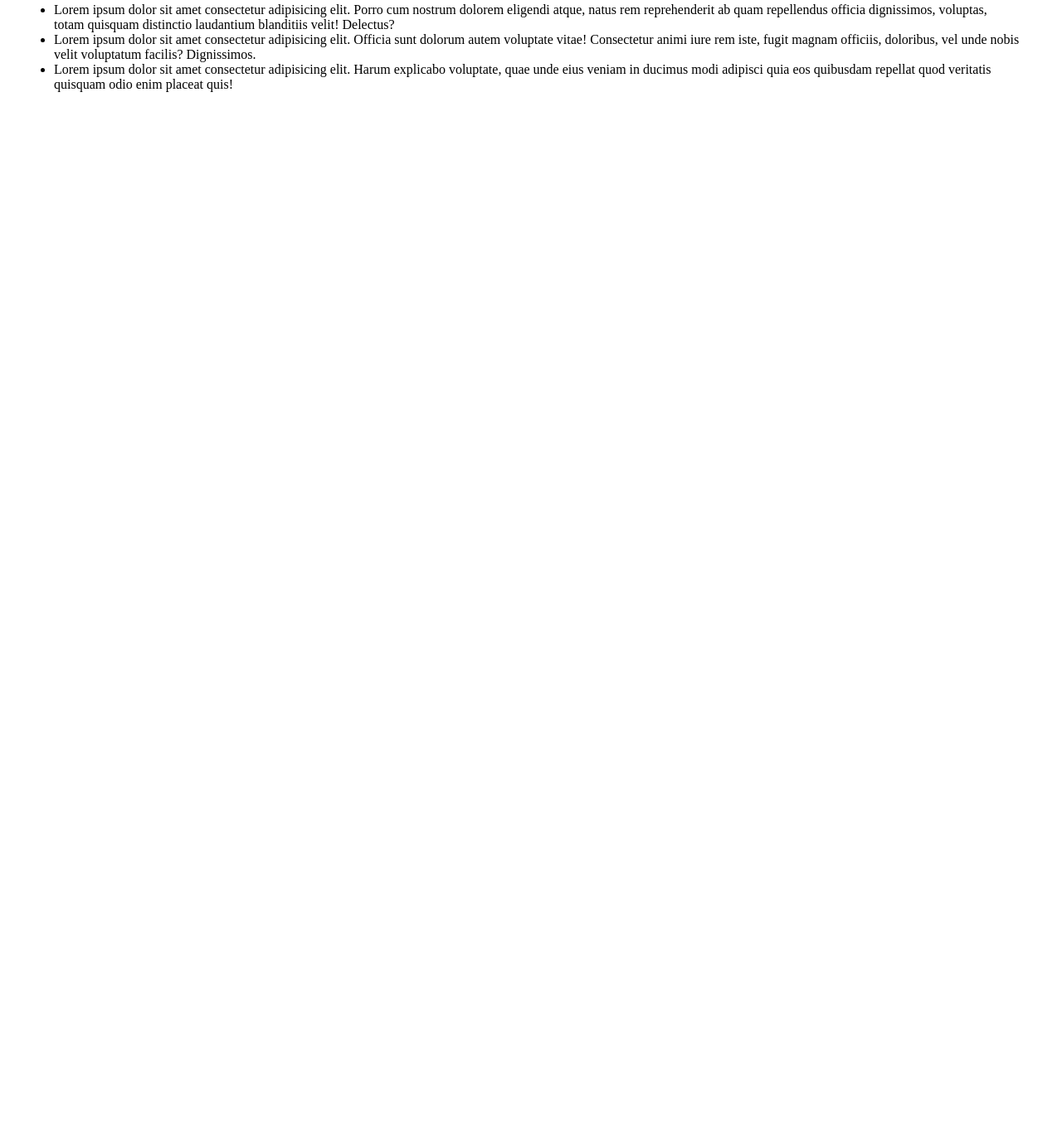
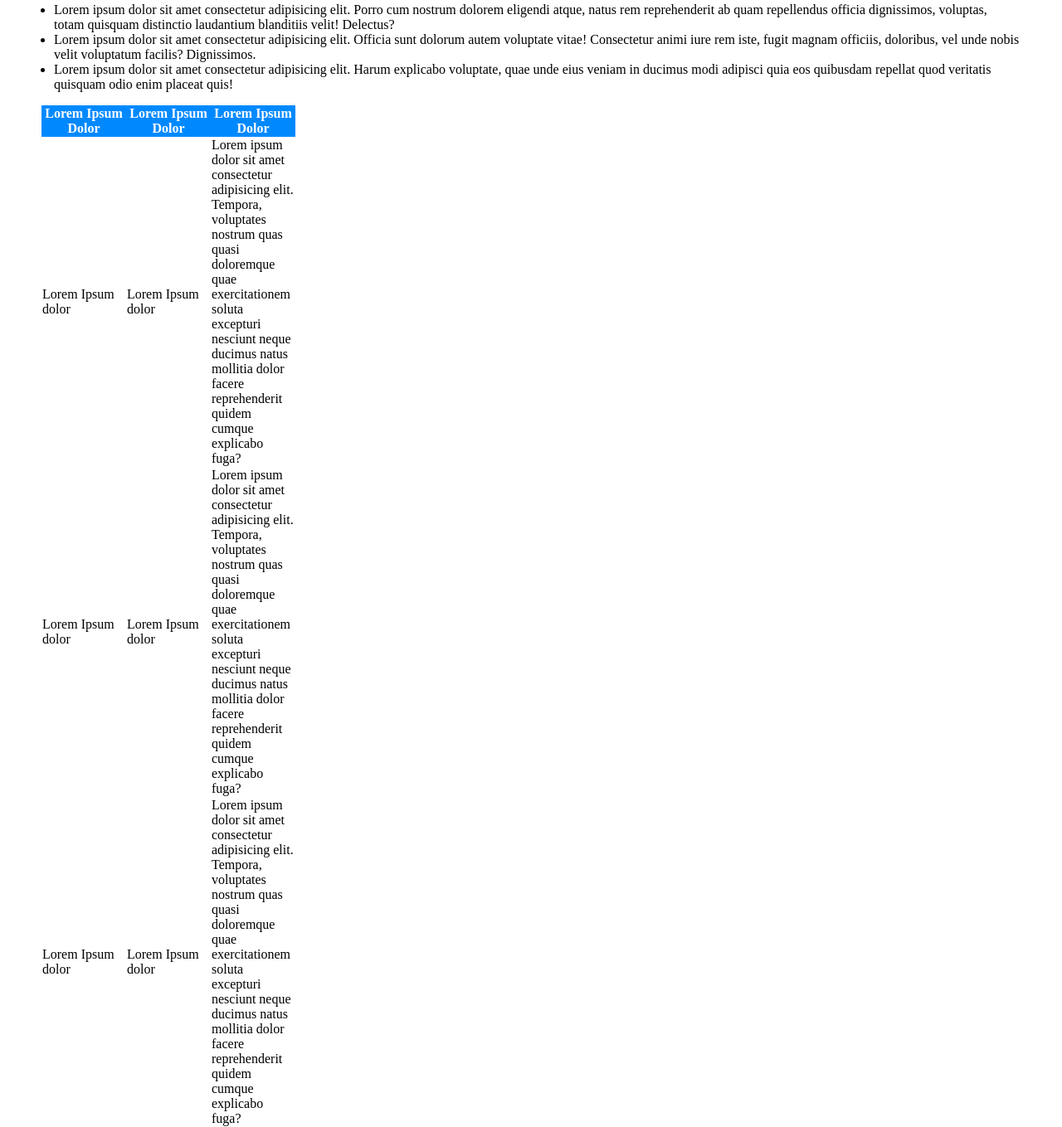
Before and after one commit to mauriziogiuffredi91/html-css-booleaner, a website: page index.html in a window 1280 px wide. Shown: the part 707-2066 px from the top of the page at 83% size. Before the commit the page ends 834 px from the top, so only its background shows below. Drawn offline with Linux system fonts and the light colour scheme.

Commit message:
add table thead

```diff
--- a/index.html
+++ b/index.html
@@ -70,6 +70,60 @@
           </li>
         </ul>
       </section>
+
+      <section>
+        <table>
+          <thead>
+            <tr>
+              <th>Lorem Ipsum Dolor</th>
+              <th>Lorem Ipsum Dolor</th>
+              <th>Lorem Ipsum Dolor</th>
+            </tr>
+          </thead>
+
+          <tbody>
+            <tr>
+              <td>Lorem Ipsum dolor</td>
+              <td>Lorem Ipsum dolor</td>
+              <td>
+                Lorem ipsum dolor sit amet consectetur adipisicing elit.
+                Tempora, voluptates nostrum quas quasi doloremque quae
+                exercitationem soluta excepturi nesciunt neque ducimus natus
+                mollitia dolor facere reprehenderit quidem cumque explicabo
+                fuga?
+              </td>
+            </tr>
+          </tbody>
+
+          <tbody>
+            <tr>
+              <td>Lorem Ipsum dolor</td>
+              <td>Lorem Ipsum dolor</td>
+              <td>
+                Lorem ipsum dolor sit amet consectetur adipisicing elit.
+                Tempora, voluptates nostrum quas quasi doloremque quae
+                exercitationem soluta excepturi nesciunt neque ducimus natus
+                mollitia dolor facere reprehenderit quidem cumque explicabo
+                fuga?
+              </td>
+            </tr>
+          </tbody>
+
+          <tbody>
+            <tr>
+              <td>Lorem Ipsum dolor</td>
+              <td>Lorem Ipsum dolor</td>
+              <td>
+                Lorem ipsum dolor sit amet consectetur adipisicing elit.
+                Tempora, voluptates nostrum quas quasi doloremque quae
+                exercitationem soluta excepturi nesciunt neque ducimus natus
+                mollitia dolor facere reprehenderit quidem cumque explicabo
+                fuga?
+              </td>
+            </tr>
+          </tbody>
+        </table>
+      </section>
     </main>
   </body>
 </html>
--- a/style.css
+++ b/style.css
@@ -33,3 +33,16 @@ h5 {
 #lista {
   padding-left: 15px;
 }
+
+table {
+  border-spacing: 0;
+}
+
+thead {
+  background-color: #0089ff;
+  color: white;
+}
+
+th {
+  width: 100px;
+}
```
